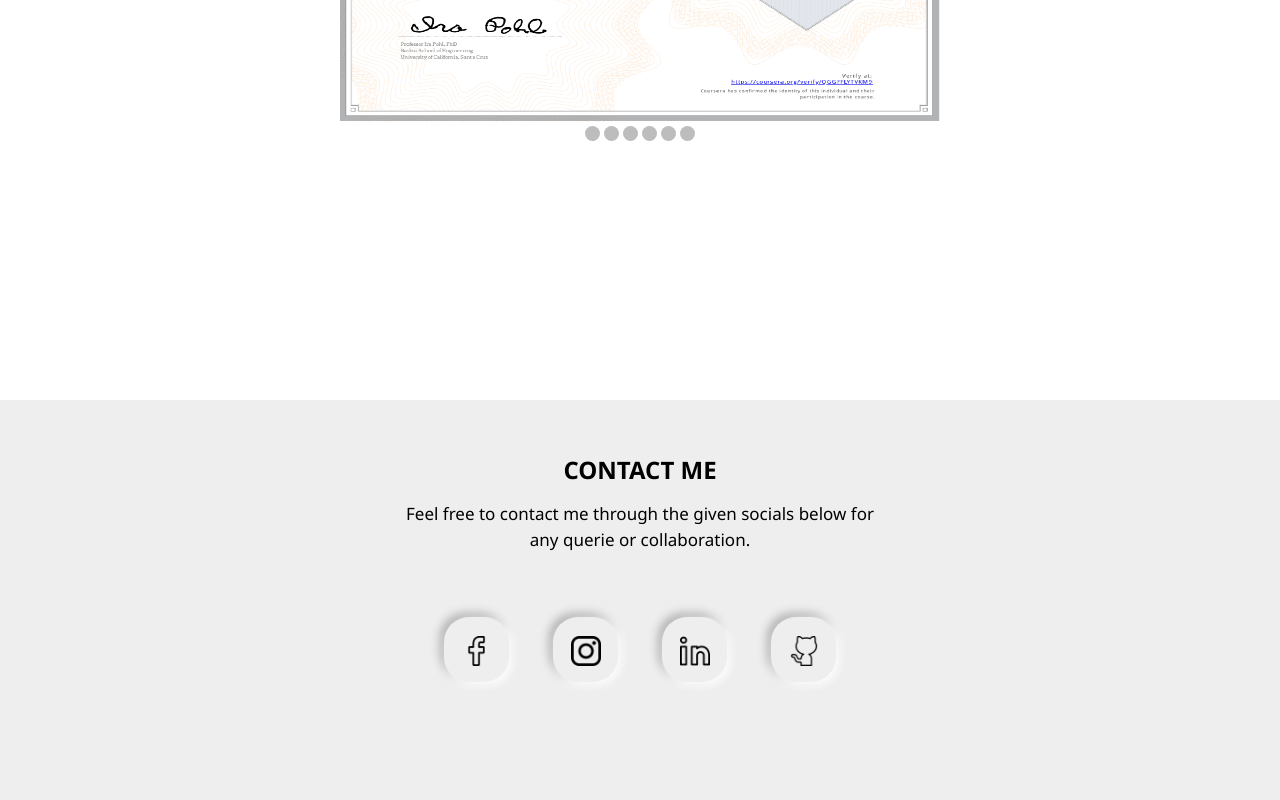
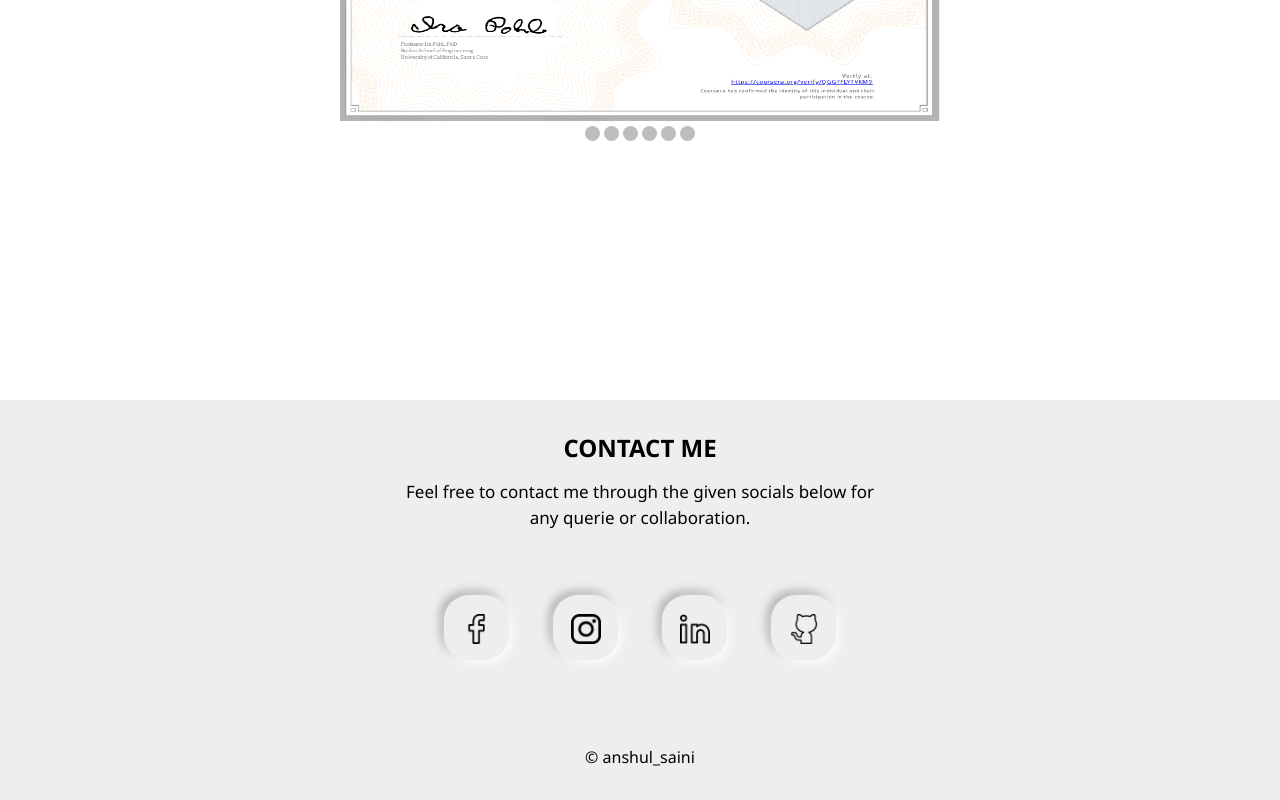
Before and after one commit to kriShnanshu-saini/Anshul-Portfolio, a plain HTML site: page index.html in a window 1280 px wide. Shown: the part 2399-3199 px from the top of the page. Drawn offline with Linux system fonts and the light colour scheme.

Commit message:
Update index.html

```diff
--- a/index.html
+++ b/index.html
@@ -224,6 +224,10 @@
 
 			</ul>
 		</div>
+
+		    <p style="font-family:'Segoe UI', Tahoma, Geneva, Verdana, sans-serif;">
+		      <br>&copy; anshul_saini
+		    </p>
 	</footer>
 
 
```
